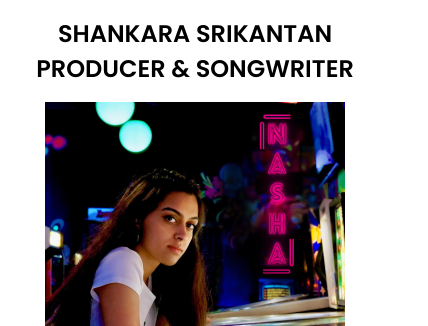
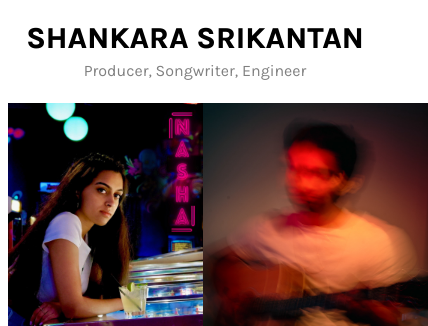
Before and after one commit to sksrikantan/kingkantan, a plain HTML site: page index.html in a window 390 px wide. Shown: the top 326 px of the page, 428 px wide, since content can reach past the window. Drawn offline with Linux system fonts and the light colour scheme.

Commit message:
way more aesthetic

```diff
--- a/index.html
+++ b/index.html
@@ -22,8 +22,9 @@
   <header>
     <div class="header">
       <!-- <h2 id="sublogo"> CONTACT: SKSRIKANTAN@GMAIL.COM </h2> -->
-      <h1 id="desktop-logo"> SHANKARA SRIKANTAN / PRODUCER & SONGWRITER </h1>
-      <h1 id="mobile-logo"> SHANKARA SRIKANTAN <br> PRODUCER & SONGWRITER </h1>
+      <h1 id="desktop-logo"> SHANKARA SRIKANTAN </h1>
+      <h1 id="mobile-logo"> SHANKARA SRIKANTAN</h1>
+      <h2 id="sub-logo">Producer, Songwriter, Engineer</h2>
     </div>
 </header>
   <div class="center">
--- a/styles.css
+++ b/styles.css
@@ -17,15 +17,18 @@
     /* padding: 20px; */
 }
 
-#sublogo {
-    text-align: right;
-    font-family: 'Poppins', sans-serif;
-    font-weight: 600;
-    font-size: 18px;
-    margin: 0;
-    padding: 0;
-    padding-top: 10px;
+#sub-logo {
+    /* text-align: right; */
+    color: gray;
+    font-family: 'Karla', sans-serif;
+    font-weight: 400;
+    font-size: 16px;
+    margin-top: 0;
+    padding-top: 5px;
+    /* padding-top: 10px; */
     /* margin-right: 18%; */
+    padding-bottom: 10px;
+
 }
 
 #desktop-logo {
@@ -39,23 +42,24 @@
     display: none;
     margin-bottom: 0;
     /* padding: 10; */
+    padding-bottom: 0px;
+
 }
 
 #mobile-logo {
-    font-family: 'Poppins', sans-serif;
-    font-weight: 600;
-    font-size: 24px;
-    /* color: BLUE; */
-    /* font-style:;} */
-    /* margin: 0;
-    padding: 0; */
+    font-family: 'Karla', sans-serif;
+    font-weight: 750;
+    font-size: 30px;
+    padding: 0;
+    margin-bottom: 0;
 }
 
 
 .pics {
- width: 300px;
- height: 300px;
- /* padding: 5px; */
+ width: 225px;
+ height: 225px;
+ /* padding: 2%; */
+ /* padding-bottom: 0; */
  /* border-radius: 2px; */
 }
 
@@ -92,7 +96,7 @@
 
 .grid {
     display: grid;
-    grid-template-columns: repeat(1, minmax(0, 1fr));
+    grid-template-columns: repeat(2, minmax(0, 1fr));
     width: auto;
     gap: 16px;
 }
@@ -101,6 +105,29 @@
 @media (min-width:600px) {
     .grid {
         grid-template-columns: repeat(2, minmax(0, 1fr));
+        gap: 15px;
+
+    }
+    .faw {
+        width: 60px;
+    }
+    /* #mobile-logo {
+        display: none;
+    }
+    #desktop-logo {
+        display: block;
+    } */
+    .pics {
+        width: 300px;
+        height: 300px;
+       }
+}
+
+/* desktop breakpoint */
+@media (min-width:900px) {
+    .grid {
+        grid-template-columns: repeat(3, minmax(0, 1fr));
+        gap: 15px;
     }
     .faw {
         width: 60px;
@@ -111,20 +138,8 @@
     #desktop-logo {
         display: block;
     }
+    .pics {
+        width: 300px;
+        height: 300px;
+       }
 }
-
-/* tablet breakpoint */
-@media (min-width:900px) {
-    .grid {
-        grid-template-columns: repeat(3, minmax(0, 1fr));
-    }
-    .faw {
-        width: 60px;
-    }
-    #mobile-logo {
-        display: none;
-    }
-    #desktop-logo {
-        display: block;
-    }
-}
```
